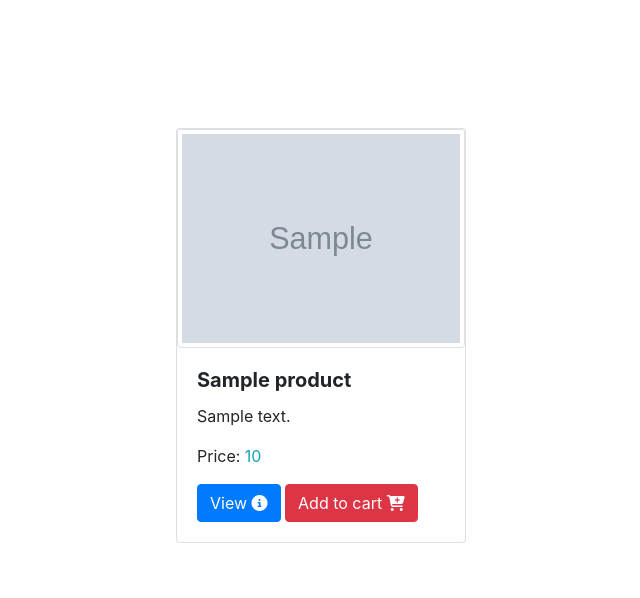
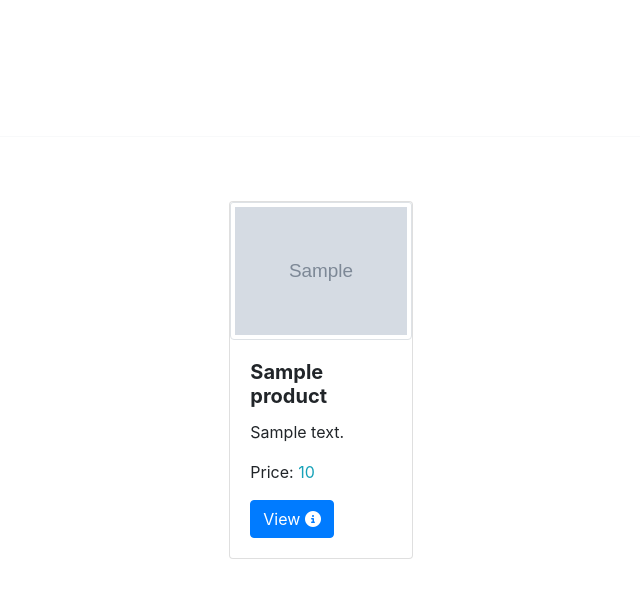
Before and after one commit to ichirou2910/ShopManagement, a Django app: page /products/ in a window 1280 px wide. Shown: the part 56-654 px from the top of the page, without its empty margins (319-959 px from the left). Run offline with Django 3.2, Linux system fonts and the light colour scheme; tables that the repository leaves empty hold one stand-in row (values such as "Sample post"); grey boxes marked "Sample" are stand-in pictures; parts of the project's set-up code (start-up, migrations or seed data) failed here and were passed over; some libraries are stand-ins or nearby versions.

Commit message:
Move add to cart from products to details

```diff
--- a/templates/product.html
+++ b/templates/product.html
@@ -8,15 +8,20 @@
 {% endblock %}
 
 {% block content %}
+        <div class="container-fluid mt-5 pt-3">
+            <section id="header">
+                <h1 class="text-light pl-5">Products <i class="fas fa-store-alt"></i></h1>
+                <hr class="my-4 border-light">
+            </section>
+
             <section id="products_list">
-            <div class="container-fluid mt-5 pt-3">
                 <div class="row justify-content-center my-5">
                     {% for product in products %}
-                    <div class="col-xl-3 col-lg-4 col-md-6 col-sm-12 my-3">
+                    <div class="col-xl-2 col-lg-3 col-md-4 col-sm-6 col-12 my-3">
                         <div class="card">
                         {# Use default image if product image not provided #}
                         {% if product.product_image %}
-                            <img src="{{ product.product_image }}" class="img-thumbnail card-img-top" alt="...">
+                            <img src="{{product.product_image}}" class="img-thumbnail card-img-top" alt="...">
                         {% else %}
                             <img src="https://i.imgur.com/l8lNhIC.jpg" class="img-thumbnail card-img-top" alt="...">
                         {% endif %}
@@ -29,19 +34,6 @@
                                 <a href="/products/viewproduct/{{product.product_id}}" class="btn btn-primary">View <i class="fas fa-info-circle"></i></a>
                             {# If there isn't any left, display Sold Out rather than Add to cart #}
                             {% if product.quantity_in_stock %}
-                                {% if user.is_authenticated %}
-                                    <button type="button" class="btn btn-danger" data-containter="body" data-toggle="popover" data-placement="top" data-html="true" data-title="Amount:"
-                                        data-content='<div id="popover-content">
-                                            <form method="POST" action="/products/{{product.product_id}}/">
-                                                {% csrf_token %}
-                                                <input type="number" class="border-danger" name="quantity" style="width: 65px;" required>
-                                                <button class="btn btn-info">Add</button>
-                                            </form>
-                                        </div>'>
-                                        Add to cart <i class="fas fa-cart-plus"></i></button>
-                                {% else %}
-                                    <a href="/accounts/login?next={{request.path}}" class="btn btn-danger">Add to cart <i class="fas fa-cart-plus"></i></a>
-                                {% endif %}
                             {% else %}
                                 <a class="btn btn-secondary disabled" href="#" aria-disabled="true">Sold out</a>
                             {% endif %}
@@ -50,7 +42,6 @@
                     </div>
                     {% endfor %}
                 </div>
-            </div>
             </section>
 
             {% if messages %}
@@ -58,5 +49,5 @@
                     {% if message.tags %}  <script>alert("{{ message }}")</script> {% endif %}
                 {% endfor %}
             {% endif %}
-
+        </div>
 {% endblock %}
```
Also changed, not shown: templates/details.html (+5 -2 lines). Lines whose indentation alone changed are shown as unchanged.
